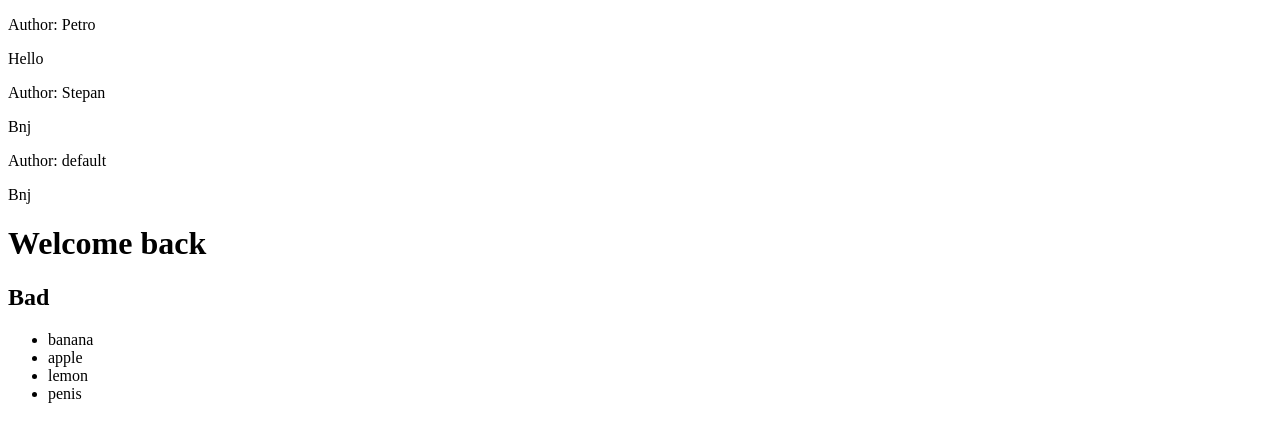
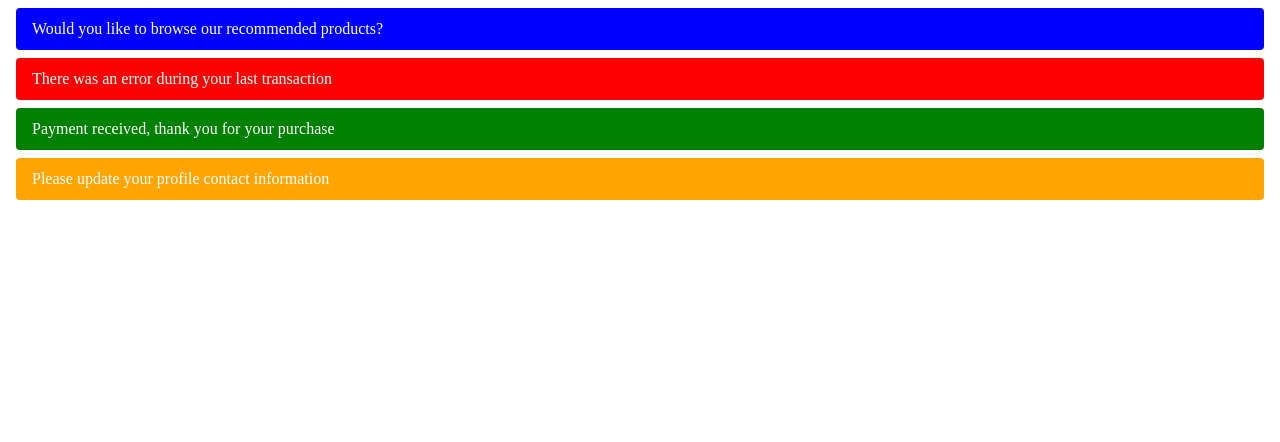
Before and after one commit to AndriiTsylyuryk/goit-react-hw-01, a React (Vite) app: page / in a window 1280 px wide. Shown: the top 442 px of the page. Built offline with nearby package versions, Linux system fonts and the light colour scheme.

Commit message:
Alert.css created

```diff
--- /dev/null
+++ b/src/components/Alert/Alert.jsx
@@ -0,0 +1,31 @@
+const alertStyles = {
+margin: 8,
+  padding: "12px 16px",
+  borderRadius: 4,
+  color: "white",
+  };
+
+  const getBgColor = variant => {
+    switch (variant) {
+      case "info":
+        return "blue";
+      case "success":
+        return "green";
+      case "error":
+        return "red";
+      case "warning":
+        return "orange";
+      default:
+        throw new Error(`Unsupported variant prop value - ${variant}`);
+    }
+  };
+
+
+ const Alert = ({ variant, children }) => {
+    return <p style={{...alertStyles,
+        backgroundColor: getBgColor(variant),
+    }}>{children}</p>;
+
+  };
+
+  export default Alert;
--- a/src/components/App.jsx
+++ b/src/components/App.jsx
@@ -1,27 +1,24 @@
+import Alert from "./Alert/Alert";
 import Greetings from "./Greetings/Greetings";
 import Header from "./Header/Header";
 import Message from "./Message/Message";
 import Welcome from "./Welcome/Welcome";
 
 const App = () => {
-  const isOnline = true;
-  const age = 18;
-  const fruits = ["banana", "apple", "lemon", "penis"];
   return (
     <main>
-      <Message author="Petro" message="Hello" />
-      <Message author="Stepan" message="Bnj" />
-      <Message message="Bnj" />
-
-      {isOnline && <h1>Welcome back</h1>}
-      {!isOnline && <h1>BAD</h1>}
-
-      {age > 18 ? <h2>Good</h2> : <h2>Bad</h2>}
-      <ul>
-        {fruits.map((fruit) => (
-          <li key={fruit}>{fruit}</li>
-        ))}
-      </ul>
+      <Alert variant="info">
+        Would you like to browse our recommended products?
+      </Alert>
+      <Alert variant="error">
+        There was an error during your last transaction
+      </Alert>
+      <Alert variant="success">
+        Payment received, thank you for your purchase
+      </Alert>
+      <Alert variant="warning">
+        Please update your profile contact information
+      </Alert>
     </main>
   );
 };
--- a/src/components/Message/Message.jsx
+++ b/src/components/Message/Message.jsx
@@ -1,9 +1,10 @@
-const Message = ({author = 'default', message}) => {
+const Message = ({author = 'default', message, children}) => {
 
   return (
     <div>
       <p>Author: {author}</p>
       <p>{message}</p>
+      <p>{children}</p>
     </div>
   );
 };
```
Also changed, not shown: src/components/Alert/Alert.css (added).
